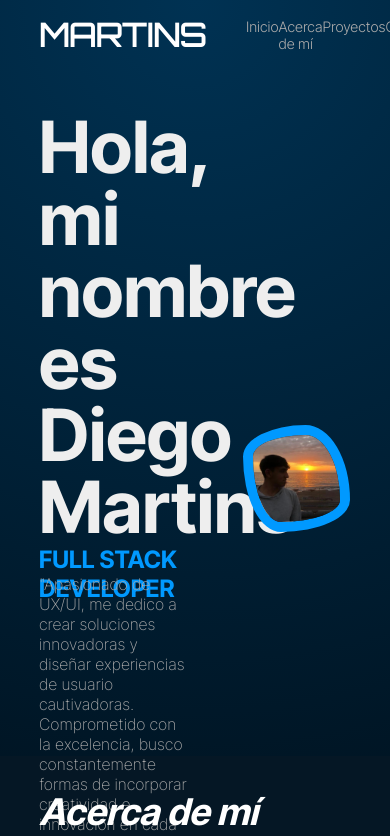
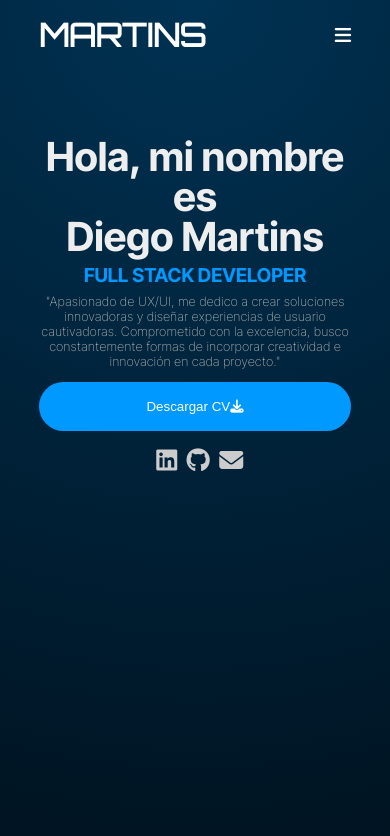
Before and after one commit to MartinsDiego17/Portfolio, a Next.js app: page / in a window 390 px wide. Shown: the top 836 px of the page. Built offline with nearby package versions, Linux system fonts and the light colour scheme.

Commit message:
Avance en responsive

```diff
--- a/src/app/components/about/about.css
+++ b/src/app/components/about/about.css
@@ -42,10 +42,11 @@
 
 .stackTechs img {
     transition: .2s;
+
 }
 
 .stackTechs img:hover {
-    transform: scale(1.05);
+    transform: scale(1.2);
     -webkit-box-reflect:
 	below -2px
 	linear-gradient(to bottom, transparent,
--- a/src/app/components/contacto/Contact.jsx
+++ b/src/app/components/contacto/Contact.jsx
@@ -144,6 +144,7 @@ const Contact = () => {
               </Link>
               <Link href='https://github.com/MartinsDiego17' target='_BLANK'><i className="fa-brands fa-github"></i>
               </Link>
+              <Link href={'mailto:martinsdiego0513@outlook.es'}><i class="fa-solid fa-envelope"></i></Link>
             </h5>
             <p></p>
           </article>
--- a/src/app/components/contacto/contact.css
+++ b/src/app/components/contacto/contact.css
@@ -69,8 +69,10 @@
         align-items: center;
     }
 
+    .contactChildren h5 a:first-child,
+    .contactChildren h5 a:nth-child(2),
     .contactChildren h5 a:last-child {
-        margin-left: 1%;
+        margin-right: 2%;
     }
 
     .contactChildren .questions .firstP {
--- a/src/app/components/footer/Footer.jsx
+++ b/src/app/components/footer/Footer.jsx
@@ -20,6 +20,7 @@ const Footer = () => {
           </Link>
           <Link href='https://github.com/MartinsDiego17' target='_BLANK'><i className="fa-brands fa-github"></i>
           </Link>
+          <Link href='mailto:martinsdiego0513@outlook.es'><i class="lastIcon  fa-solid fa-envelope"></i></Link>
           <p>
             {parrafo}
           </p>
--- a/src/app/components/footer/footer.css
+++ b/src/app/components/footer/footer.css
@@ -18,12 +18,11 @@
 }
 
 
-.footer a:first-child {
-    margin-right: 1%;
-}
-
-.footer a:last-child {
-    margin-left: 1%;
+.footer a:first-child,
+.footer a:nth-child(2),
+.footer .lastIcon {
+    margin-right: .5%;
+    margin-left: .5%;
 }
 
 .footer p {
--- a/src/app/components/header/Header.jsx
+++ b/src/app/components/header/Header.jsx
@@ -72,7 +72,10 @@ const Header = () => {
 
     return (
         <nav id={'header-nav-' + theme} className={'headerContainer ' + theme} >
+            {/* <h1 onClick={() => scroll(0, 'home')} className={theme} >MARTINS</h1> */}
+
             <h1 onClick={() => scroll(0, 'home')} className={theme} >MARTINS</h1>
+
             <ul className='' >
 
                 <li className={border.home + ' ' + theme + ' ' + borderLight.home} onClick={() => scroll(0, 'home')} >{inicio}</li>
@@ -93,8 +96,7 @@ const Header = () => {
                     </li>
                 )}
 
-
-
+                <li className='currentLenguaje' >
                     {currentLenguaje === "es" ? (
                         <div className='currentLenguajeDiv'>
                             <span className='currentLenguajeSpan' >ES</span>
@@ -106,8 +108,12 @@ const Header = () => {
                             <Image onClick={fnChangeCurrentLenguaje} src={en} width={20} height={20} alt={currentLenguaje} />
                         </div>
                     )}
+                </li>
 
             </ul>
+
+            <h3 className='burgerMenu' ><i class="fa-solid fa-bars"></i></h3>
+
         </nav>
     )
 }
--- a/src/app/components/header/header.css
+++ b/src/app/components/header/header.css
@@ -9,8 +9,8 @@
         align-items: center;
         height: 70px;
         position: fixed;
-    margin-top: -10%;
         width: 100vw;
+        top: 0;
     }
 
     .headerContainer h1 {
@@ -23,11 +23,11 @@
 
     .headerContainer ul {
         display: flex;
+        align-items: center ;
+        width: 43%;
         margin-right: 10%;
-    width: 43%;
         justify-content: space-between;
     }
-
 
     .headerContainer ul li {
         font-size: .9rem;
@@ -110,13 +110,98 @@
         font-weight: 300;
     }
 
-.currentLenguajeDiv {
-    justify-content: space-between;
-    width: 8.5%;
-    display: flex;
-    align-self: center;
-}
-
     .currentLenguajeDiv img {
         cursor: pointer;
     }
+
+    .headerContainer .burgerMenu {
+        display: none;
+    }
+
+    .headerContainer .currentLenguaje {
+        width: 7.5%;
+    }
+
+    .currentLenguajeDiv {
+        justify-content: space-between;
+        display: flex;
+        align-items: center;
+    }
+
+    .headerContainer h3 {
+        margin-right: 10%;
+    }
+
+    @media (max-width: 729px) {
+
+        .headerContainer ul {
+            display: none;
+        }
+
+        .headerContainer .burgerMenu {
+            display: block;
+        }
+
+        .headerContainer h2 {
+            font-size: 1.3rem;
+        }
+
+        .headerContainer {
+            display: flex;
+            justify-content: space-between;
+        }
+
+    }
+
+
+    @media (min-width: 730px) {
+
+        .headerContainer .burgerMenu {
+            display: none;
+        }
+
+        .headerContainer ul {
+            width: 50%;
+            display: flex;
+        }
+
+        .headerContainer ul li {
+            font-size: .6rem;
+        }
+
+        .headerContainer h2 {
+            font-size: 2rem;
+        }
+
+        .headerContainer .currentLenguajeDiv img {
+            height: 15px;
+        }
+
+    }
+
+    @media (min-width: 1000px) {
+
+        .headerContainer ul {
+            width: 43%;
+        }
+
+        .headerContainer ul li {
+            font-size: .9rem;
+        }
+
+        .headerContainer .currentLenguajeDiv img {
+            height: 25px;
+        }
+
+    }
+
+    @media (min-width: 1441px){
+        .headerContainer ul {
+            width: 43%;
+        }
+
+        .headerContainer ul li {
+            font-size: 1.1rem;
+        }
+
+    }
--- a/src/app/components/presentation/Presentation.jsx
+++ b/src/app/components/presentation/Presentation.jsx
@@ -62,16 +62,14 @@ const Presentation = () => {
                     <p>{parrafo}</p>
                     <div className='detailsPresentation' >
 
-                        {/* <a href='http://localhost:3000/CV_DIEGO_MARTINS.pdf' download={'CV_DIEGO_MARTINS.pdf'}  > */}
                         <button onClick={downloadCv}  >
                             {descarga} CV
                             <i className="fa-solid fa-download"></i>
                         </button>
-                       {/*  </a> */}
 
                         <Link href='https://www.linkedin.com/in/diego-martins-563954278/' target='_BLANK' ><i className="fa-brands fa-linkedin links "></i></Link>
-
                         <Link href='https://github.com/MartinsDiego17' target='_BLANK'><i className="fa-brands fa-github links"></i></Link>
+                        <Link href={'mailto:martinsdiego0513@outlook.es'}><i class="fa-solid fa-envelope links"></i></Link>
                     </div>
                 </article>
 
--- a/src/app/components/presentation/presentation.css
+++ b/src/app/components/presentation/presentation.css
@@ -25,7 +25,7 @@
     margin-bottom: 1%;
 }
 
-.presentationContainer p {
+.presentationContainer .namePresentation p {
     color: #aaa;
     margin-top: 2%;
     font-weight: 200;
@@ -90,7 +90,9 @@
 }
 
 @keyframes changeBorderRadius {
-    0%, 100% {
+
+    0%,
+    100% {
         /* Comentario: Estado inicial y final */
         border-radius: 48% 52% 55% 45% / 31% 48% 52% 69%;
     }
@@ -147,3 +149,139 @@
 .patherPresentation .light a .links:hover {
     color: #444;
 }
+
+@media (max-width: 729px) {
+
+    .presentationContainer {
+        margin-top: 35% !important;
+    }
+
+    .presentationContainer .namePresentation h1 {
+        font-size: 2.5rem;
+    }
+
+    .presentationContainer .namePresentation h2 {
+        font-size: 1.2rem;
+        margin-top: 2%;
+    }
+
+    .presentationContainer .namePresentation p {
+        font-size: .9rem;
+        text-align: center;
+        width: 100%;
+        margin-top: 2%;
+        margin-bottom: 2%;
+    }
+
+    .presentationContainer .detailsPresentation {
+        display: block;
+    }
+
+    .patherPresentation .detailsPresentation button {
+        width: 100%;
+        margin: 0 auto;
+        margin-top: 2%;
+        margin-bottom: 5%;
+    }
+
+    .presentationContainer {
+        display: block;
+    }
+
+    .presentationContainer .namePresentation {
+        width: 100%;
+        text-align: center;
+    }
+
+    .presentationContainer .imagePresentation {
+        display: none;
+    }
+}
+
+@media (max-width: 1000px){
+
+    .presentationContainer {
+        margin-top: 15%;
+    }
+
+    .presentationContainer h1 {
+        font-size: 3.5rem;
+    }
+
+    .presentationContainer h2 {
+        font-size: 1.3rem;
+    }
+
+    .presentationContainer .namePresentation p{
+        width: 100%;
+        font-size: .8rem;
+    }
+
+    .presentationContainer .imagePresentation img{
+        border: solid 5px #09f;
+    }
+
+}
+
+@media (max-width:1439px) {
+    .presentationContainer .imagePresentation img {
+        width: 65%;
+        height: 65%;
+    }
+}
+
+@media (min-width:1600px){
+    .presentationContainer h1 {
+        font-size: 5rem;
+    }
+
+    .presentationContainer h2 {
+        font-size: 1.7rem;
+    }
+
+    .presentationContainer .namePresentation p {
+        font-size: 1rem;
+    }
+
+    .presentationContainer .imagePresentation img {
+        width: 70%;
+        height: 70%;
+    }
+
+    .presentationContainer .detailsPresentation button {
+        padding: 20px 35px;
+    }
+
+    .presentationContainer .detailsPresentation a {
+        font-size: 28px;
+    }
+}
+
+@media (min-width:1750px){
+
+    .presentationContainer h1 {
+        font-size: 6rem;
+    }
+
+    .presentationContainer h2 {
+        font-size: 2rem;
+    }
+
+    .presentationContainer .namePresentation p {
+        font-size: 1.2rem;
+    }
+
+    .presentationContainer .imagePresentation img {
+        width: 65%;
+        height: 65%;
+    }
+
+    .presentationContainer .detailsPresentation button {
+        padding: 23px 40px;
+    }
+
+    .presentationContainer .detailsPresentation a {
+        font-size: 32px;
+    }
+
+}
```
Also changed, not shown: 1 other file (tests, documents, lock files or other folders). Lines whose indentation alone changed are shown as unchanged.
